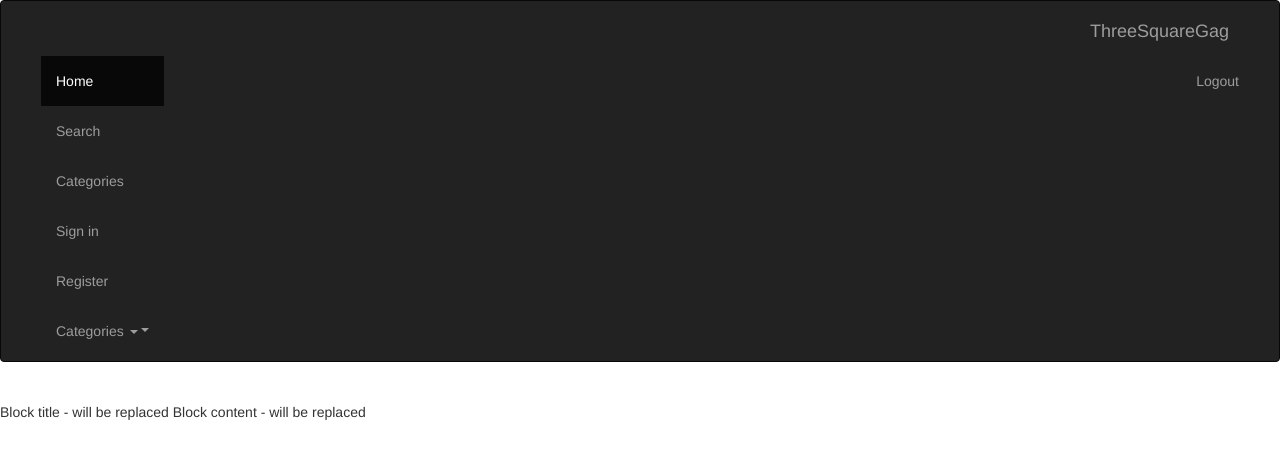
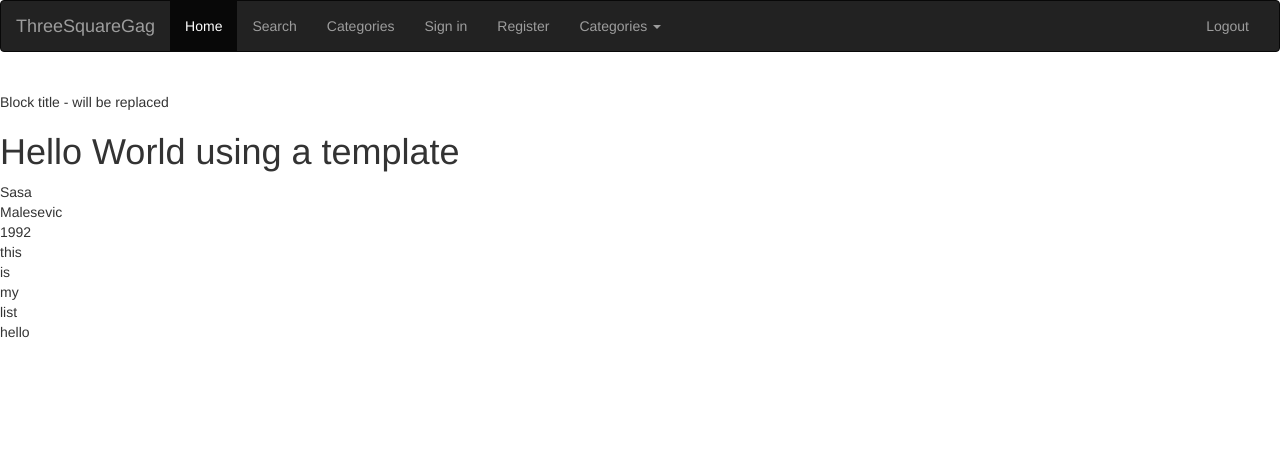
Before and after one commit to alexgeu/meme-project, a Django app: page /Welcome/ in a window 1280 px wide. Shown: the top 459 px of the page. Run offline with Django 3.2, Linux system fonts and the light colour scheme; some libraries are stand-ins or nearby versions.

Commit message:
Changed content tags

```diff
--- a/memeProject/templates/base.html
+++ b/memeProject/templates/base.html
@@ -1,14 +1,14 @@
 <!doctype html>
 <html lang="en">
   <head>
-    <!-- Required meta tags -->
+    <!-- Required meta tags
     <meta charset="utf-8">
     <meta name="viewport" content="width=device-width, initial-scale=1, shrink-to-fit=no">
-
-    <!-- Bootstrap CSS -->
+-->
+    <!-- Bootstrap CSS
     <link rel="stylesheet" href="https://stackpath.bootstrapcdn.com/bootstrap/4.4.1/css/bootstrap.min.css" integrity="sha384-Vkoo8x4CGsO3+Hhxv8T/Q5PaXtkKtu6ug5TOeNV6gBiFeWPGFN9MuhOf23Q9Ifjh" crossorigin="anonymous">
-
-    <title>Hello, world!</title>
+-->
+    <title>Hello Meme People</title>
   </head>
 <body>
     {% include 'final_nav_bar.html' %}
@@ -19,7 +19,7 @@
 
     {% endblock %}
 
-    {% block content %}
+    {% block mainContent %}
 
         Block content - will be replaced
 
```
